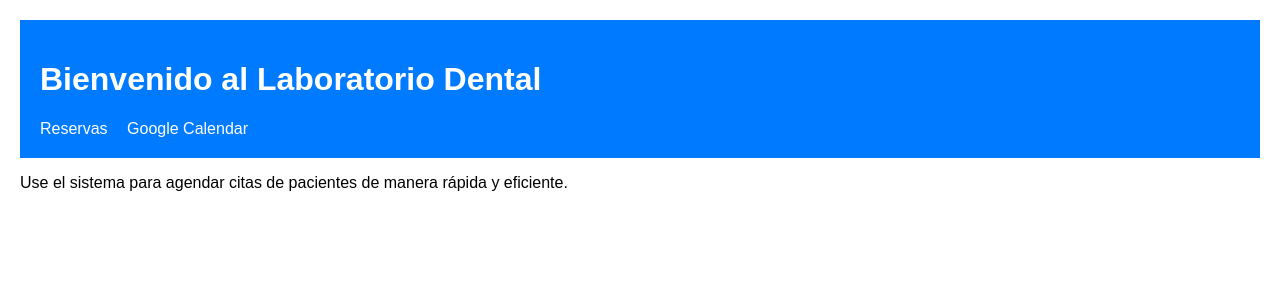
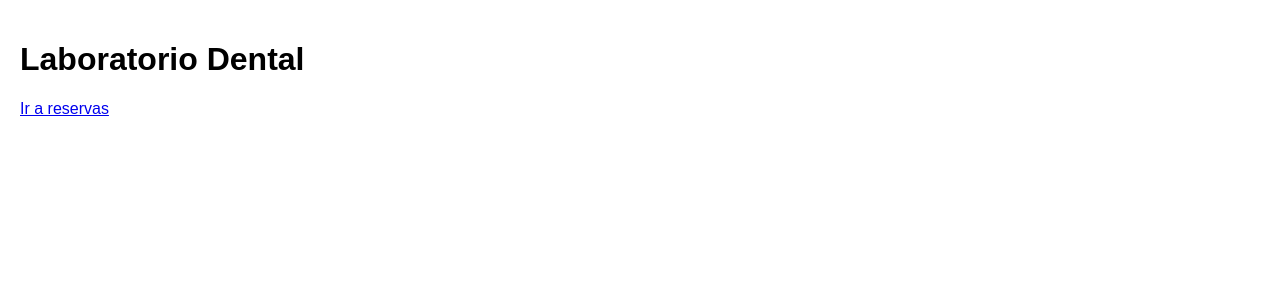
Before and after one commit to 4scee/dental_reservas, a Flask app: page / in a window 1280 px wide. Shown: the top 300 px of the page. Run offline with Flask 3, Linux system fonts and the light colour scheme.

Commit message:
Refactor index.html layout and remove header content

```diff
--- a/templates/index.html
+++ b/templates/index.html
@@ -2,20 +2,13 @@
 <html lang="es">
 <head>
     <meta charset="UTF-8">
-    <meta name="viewport" content="width=device-width, initial-scale=1.0">
     <title>Laboratorio Dental - Reservas</title>
     <link rel="stylesheet" href="{{ url_for('static', filename='style.css') }}">
 </head>
 <body>
-    <header>
-        <h1>Bienvenido al Laboratorio Dental</h1>
-        <nav>
-            <a href="/reservas">Reservas</a>
-            <a href="https://calendar.google.com" target="_blank">Google Calendar</a>
-        </nav>
-    </header>
-    <main>
-        <p>Use el sistema para agendar citas de pacientes de manera rápida y eficiente.</p>
-    </main>
+    <div class="container">
+        <h1>Laboratorio Dental</h1>
+        <a href="/reservas" class="btn">Ir a reservas</a>
+    </div>
 </body>
 </html>
```
